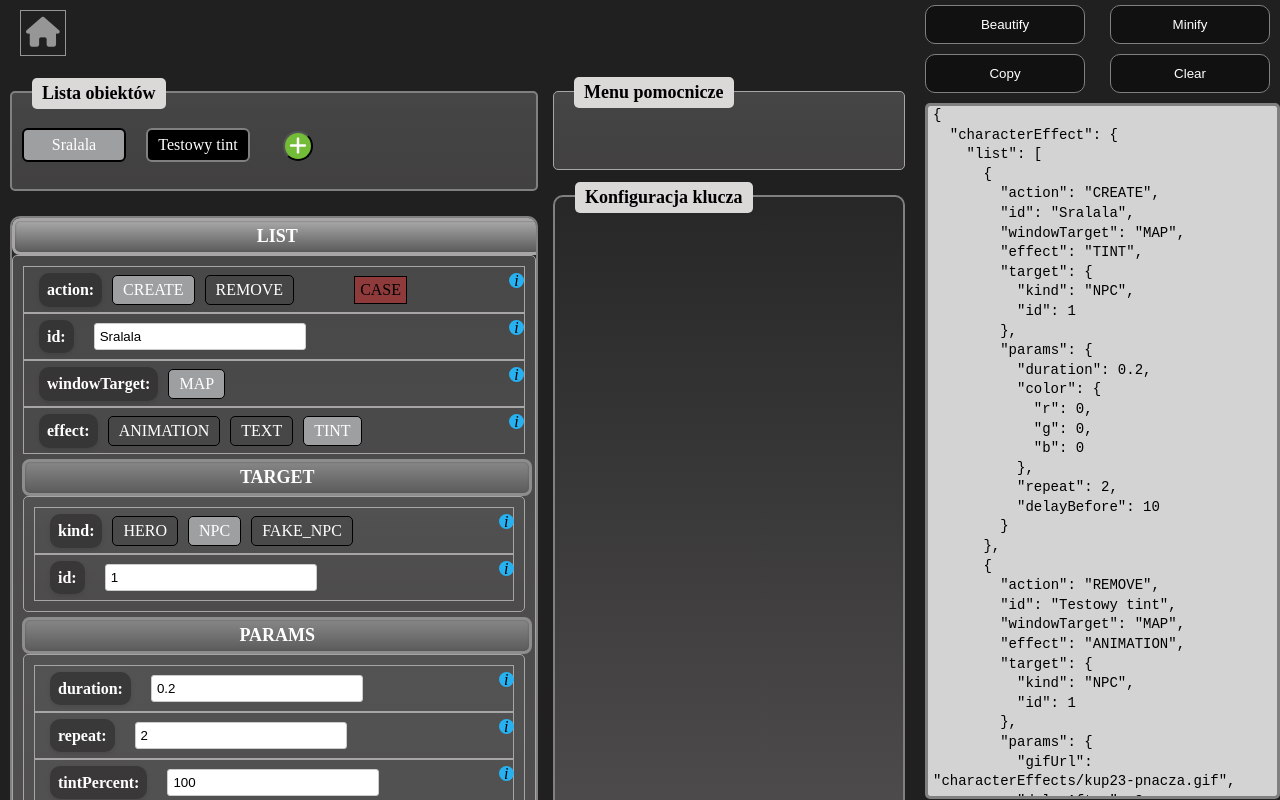
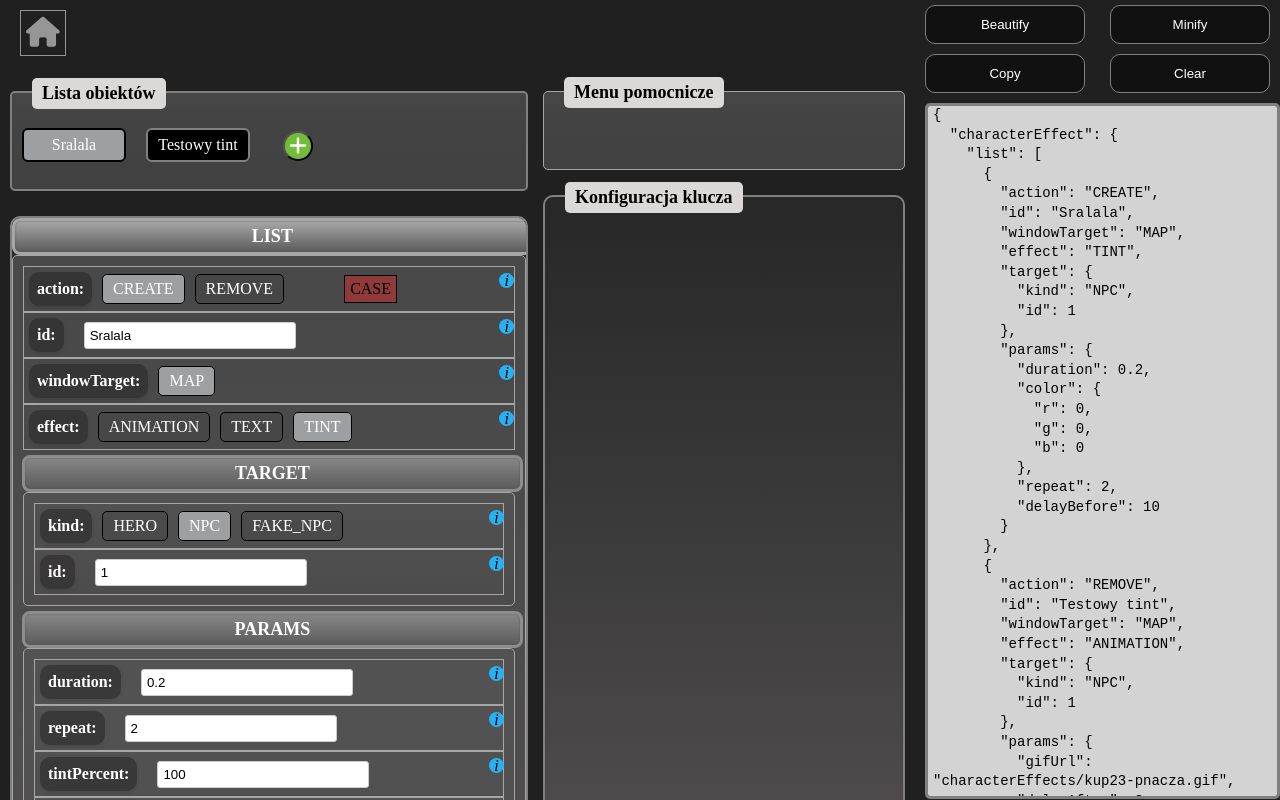
Before and after one commit to Avenek/RAJ-Interface, a plain HTML site: page modules/character-effect.html in a window 1280 px wide. Drawn offline with Linux system fonts and the light colour scheme.

Commit message:
Change display radioButtons in container

```diff
--- a/config/characterEffect.json
+++ b/config/characterEffect.json
@@ -144,7 +144,7 @@
                     "properties": [
                         {
                             "name": "params.duration",
-                            "tool-tip": "Czas trwania efektu w sekundach",
+                            "tool-tip": "Czas trwania efektu w sekundach.",
                             "step":0.1,
                             "min":0,
                             "max":999,
@@ -252,6 +252,146 @@
                             ]
                         }
                     ]
+                },
+                {
+                    "name": "text.params",
+                    "tool-tip": "",
+                    "type": "subkey",
+                    "require": {"name": "effect", "value": ["TEXT"]},
+                    "properties": [
+                        {
+                            "name": "params.text",
+                            "tool-tip": "Tablica słów, które są po kolei wyświetlane nad npc.",
+                            "type": "stringTable",
+                            "default":"",
+                            "extraOptions": [{"name":"table"}]
+
+                        },
+                        {
+                            "name": "params.duration",
+                            "tool-tip": "Czas trwania efektu w sekundach.",
+                            "step":0.1,
+                            "min":0,
+                            "max":999,
+                            "type": "number",
+                            "default":5
+                        },
+                        {
+                            "name": "params.between",
+                            "tool-tip": "Czas między wyświetlaniem słów.",
+                            "step":0.1,
+                            "min":0,
+                            "max":999,
+                            "type": "number",
+                            "default":5
+                        },
+                        {
+                            "name": "params.repeat",
+                            "tool-tip": "Ilość powtórzeń efektu, jeżeli damy wartość true to nieskończoność.",
+                            "type": "string",
+                            "default": 1
+                        },
+                        {
+                            "name": "height",
+                            "tool-tip": "Wielkość czcionki.",
+                            "min":1,
+                            "max":100,
+                            "step":1,
+                            "type": "number",
+                            "default":11
+                        },
+                        {
+                            "name": "params.random",
+                            "tool-tip": "Dostępne wartości to: true - powoduje losowanie słów z tablicy text (ilość losowań to długość tablicy text), ONE - losuje tylko jedno słowo z tablicy, false - słowa są wyświetlane po kolei.",
+                            "type": "text",
+                            "default": "false"
+                        },
+                        {
+                            "name": "params.offsetX",
+                            "tool-tip": "Dodatkowe przesunięcie w poziomie wyrażone w pixelach.",
+                            "step":1,
+                            "min":-64,
+                            "max":64,
+                            "type": "number",
+                            "default":0
+                        },
+                        {
+                            "name": "params.offsetY",
+                            "tool-tip": "Dodatkowe przesunięcie w pionie wyrażone w pixelach.",
+                            "step":1,
+                            "min":-64,
+                            "max":64,
+                            "type": "number",
+                            "default":0
+                        },
+                        {
+                            "name": "params.stickMap",
+                            "tool-tip": "Jeżeli text zostanie przypięty do obiektu poruszającego się (np. fakeNpc), to w momencie wyzwolenia słowa, zostanie ono przyklejone do mapy",
+                            "type": "bool",
+                            "default": false
+                        },
+                        {
+                            "name": "params.delayBefore",
+                            "tool-tip": "Opóźnia odpalenie efektu o podaną liczbę sekund.",
+                            "step":1,
+                            "min":0,
+                            "max":999,
+                            "type": "number",
+                            "default":0
+                        },
+                        {
+                            "name": "params.delayAfter",
+                            "tool-tip": "Opóźnia zakończenie efektu o podaną liczbę sekund.",
+                            "step":1,
+                            "min":0,
+                            "max":999,
+                            "type": "number",
+                            "default":0
+                        },
+                        {
+                            "name": "params.color",
+                            "tool-tip": "",
+                            "type": "subSubkey",
+                            "properties": [
+                                {
+                                    "name": "params.color.r",
+                                    "tool-tip": "Zmienna r koloru w formacie RGBA.",
+                                    "step":5,
+                                    "min":0,
+                                    "max":255,
+                                    "type": "number",
+                                    "default":0
+                                },
+                                {
+                                    "name": "params.color.g",
+                                    "tool-tip": "Zmienna g koloru w formacie RGBA.",
+                                    "step":5,
+                                    "min":0,
+                                    "max":255,
+                                    "type": "number",
+                                    "default":0
+                                },
+                                {
+                                    "name": "params.color.b",
+                                    "tool-tip": "Zmienna b koloru w formacie RGBA.",
+                                    "step":5,
+                                    "min":0,
+                                    "max":255,
+                                    "type": "number",
+                                    "default":0
+                                },
+                                {
+                                    "name": "params.color.a",
+                                    "tool-tip": "Zmienna a koloru w formacie RGBA - przeźroczystość.",
+                                    "step":0.1,
+                                    "min":0,
+                                    "max":1,
+                                    "type": "number",
+                                    "default":1
+                                }
+                            ]
+                        }
+                    ]
                 }
             ]
         }
--- a/css/modulePage.css
+++ b/css/modulePage.css
@@ -256,6 +256,7 @@ body {
 }
 
 .property-name {
+    display: inline-block;
     background-color: #29282896;
     color: #fff;
     padding: 8px;
@@ -268,12 +269,12 @@ body {
 
 .key-value{
     text-align: left;
-    height: 15px;
+    height: auto;
     position: relative;
     border: 1px solid #a7a5a5;
-    padding: 15px;
+    padding: 5px;
     font-weight: normal;
-    display: flex;
+    display: block;
     align-items: center;
 }
 
@@ -414,6 +415,7 @@ body {
     margin-left: 50px;
     left: 800px;
     top: 15px;
+    display: inline-block;
   }
 
   .case-tip .case-tip__icon {
--- a/js/moduleObjectConfigurationForms.js
+++ b/js/moduleObjectConfigurationForms.js
@@ -8,7 +8,7 @@ function createObjectConfigurationContainer(config, moduleObject)
         html+=createObjectConfigurationContainer(property, moduleObject)
         }
         else if (property.type === 'options') {
-            html+=`<div class="key-value"><h2 class="property-name">${property.name.substring(property.name.indexOf(".")+1)}:</h2>`
+            html+=`<div class="key-value"><header class="property-name">${property.name.substring(property.name.indexOf(".")+1)}:</header>`
             for (const option of property.options) {
               const checkedClass = property.default===option ? 'radio-checked' : '';
               const checked =  property.default===option ? 'checked' : '';
--- a/js/moduleObjectList.js
+++ b/js/moduleObjectList.js
@@ -100,6 +100,7 @@ function addObjectToJson(module)
             hideAndRevealRequiredItems(newObject)
             break;
     }
+    updateDynamicDataAndJsonText()
 }
 
 function removeObjectFromList(event){
@@ -114,7 +115,7 @@ function removeObjectFromList(event){
         fillFormFields(dynamicData[currentModule].list[0])
         hideAndRevealRequiredItems(dynamicData[currentModule].list[0])
     }
-
+    updateDynamicDataAndJsonText()
 }
 
 function changeObjectOnList(event){
```
